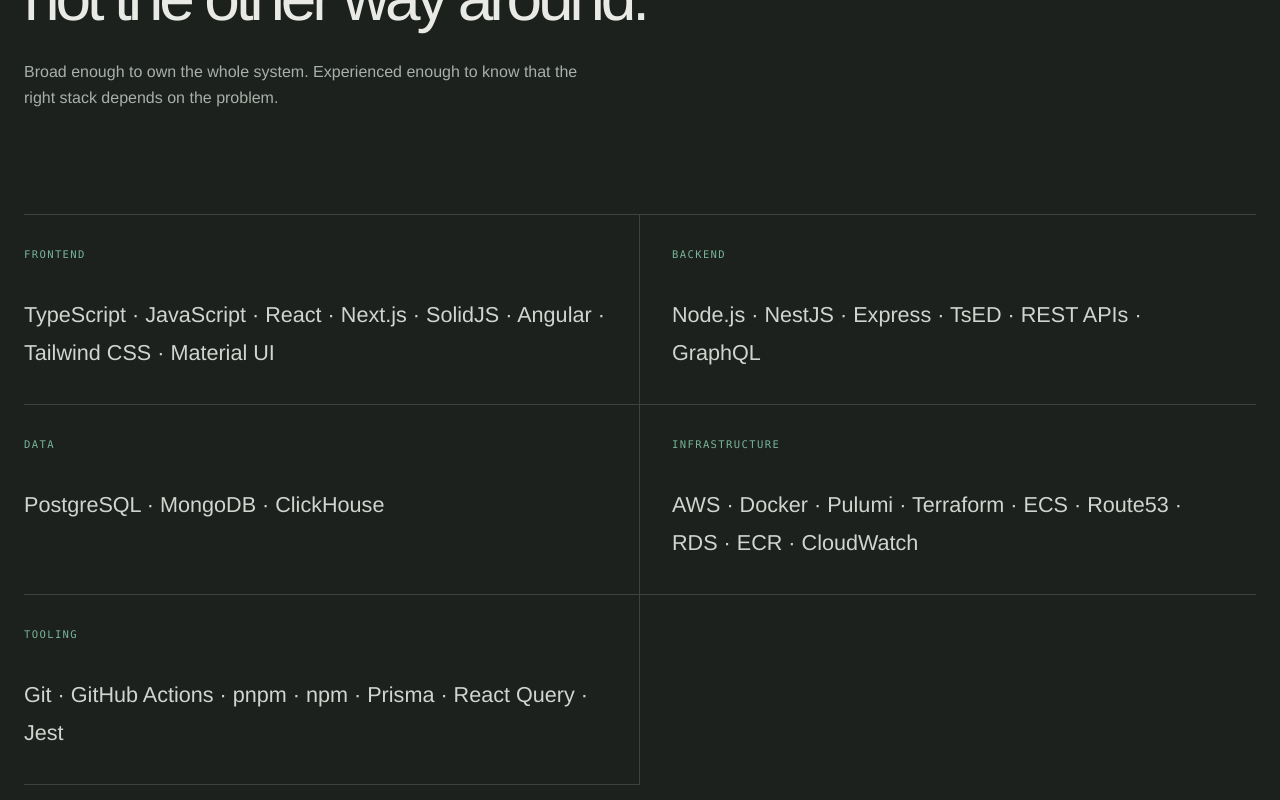
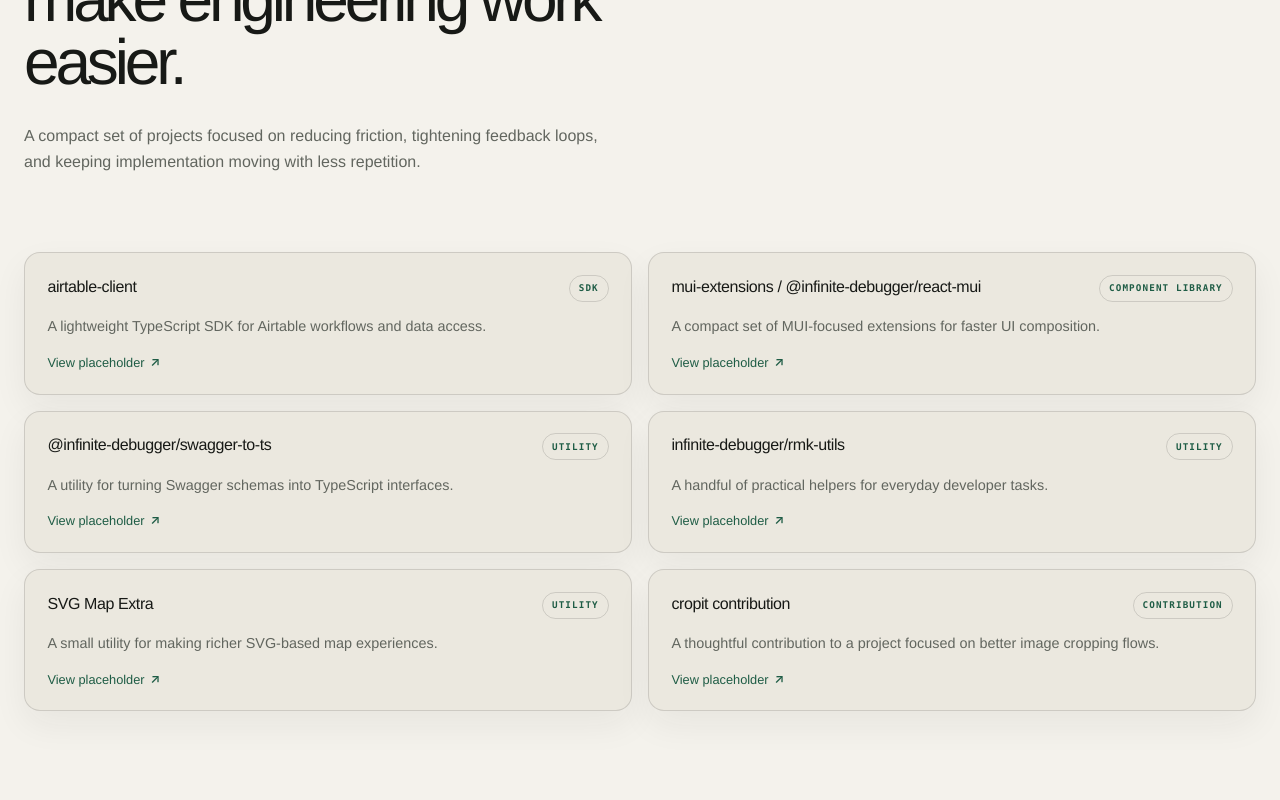
Before and after one commit to rmkasendwa/rmkasendwa, a Next.js app: page / in a window 1280 px wide. Shown: the part 5480-6280 px from the top of the page. Built offline with nearby package versions, Linux system fonts and the light colour scheme; no server answers.

Commit message:
Add open source tools section with project details and descriptions

```diff
--- a/app/globals.css
+++ b/app/globals.css
@@ -342,6 +342,7 @@ a {
 .philosophy,
 .capabilities,
 .selected-work,
+.open-source,
 .technology,
 .approach {
   padding-block: clamp(7rem, 13vw, 12rem);
@@ -407,6 +408,86 @@ a {
 
 .selected-work {
   border-top: 1px solid var(--line);
+}
+
+.open-source {
+  border-top: 1px solid var(--line);
+  padding-block: clamp(7rem, 13vw, 12rem);
+}
+
+.open-source-grid {
+  margin-top: clamp(3rem, 6vw, 5rem);
+  display: grid;
+  grid-template-columns: repeat(2, minmax(0, 1fr));
+  gap: 1rem;
+}
+
+.open-source-card {
+  min-height: 100%;
+  padding: 1.35rem 1.4rem;
+  display: flex;
+  flex-direction: column;
+  gap: 0.85rem;
+  border: 1px solid var(--line);
+  border-radius: 1rem;
+  background: var(--paper-deep);
+  box-shadow: var(--card-shadow);
+  transition:
+    transform 220ms ease,
+    background 220ms ease;
+}
+
+.open-source-card:hover {
+  transform: translateY(-3px);
+  background: var(--card-hover);
+}
+
+.tool-heading {
+  display: flex;
+  justify-content: space-between;
+  align-items: start;
+  gap: 0.8rem;
+}
+
+.tool-heading h3 {
+  margin: 0;
+  font-size: 1rem;
+  font-weight: 560;
+  letter-spacing: -0.025em;
+}
+
+.tool-type {
+  padding: 0.35rem 0.55rem;
+  border: 1px solid var(--line);
+  border-radius: 999px;
+  color: var(--accent);
+  font-family: var(--font-mono);
+  font-size: 0.58rem;
+  font-weight: 600;
+  letter-spacing: 0.12em;
+  text-transform: uppercase;
+  white-space: nowrap;
+}
+
+.tool-description {
+  margin: 0;
+  color: var(--muted);
+  font-size: 0.9rem;
+  line-height: 1.65;
+}
+
+.tool-link {
+  margin-top: auto;
+  display: inline-flex;
+  align-items: center;
+  gap: 0.35rem;
+  color: var(--accent);
+  font-size: 0.8rem;
+  font-weight: 560;
+}
+
+.tool-link span:last-child {
+  transform: translateY(-1px);
 }
 
 .selected-work-intro {
@@ -838,6 +919,7 @@ blockquote p {
   .philosophy,
   .capabilities,
   .selected-work,
+  .open-source,
   .technology,
   .approach {
     padding-block: 6rem;
--- a/app/page.tsx
+++ b/app/page.tsx
@@ -134,6 +134,49 @@ const selectedWork = [
       'Notifications',
       'Product design',
     ],
+  },
+];
+
+const openSourceTools = [
+  {
+    name: 'airtable-client',
+    description:
+      'A lightweight TypeScript SDK for Airtable workflows and data access.',
+    type: 'SDK',
+    link: '#',
+  },
+  {
+    name: 'mui-extensions / @infinite-debugger/react-mui',
+    description:
+      'A compact set of MUI-focused extensions for faster UI composition.',
+    type: 'Component library',
+    link: '#',
+  },
+  {
+    name: '@infinite-debugger/swagger-to-ts',
+    description:
+      'A utility for turning Swagger schemas into TypeScript interfaces.',
+    type: 'Utility',
+    link: '#',
+  },
+  {
+    name: 'infinite-debugger/rmk-utils',
+    description: 'A handful of practical helpers for everyday developer tasks.',
+    type: 'Utility',
+    link: '#',
+  },
+  {
+    name: 'SVG Map Extra',
+    description: 'A small utility for making richer SVG-based map experiences.',
+    type: 'Utility',
+    link: '#',
+  },
+  {
+    name: 'cropit contribution',
+    description:
+      'A thoughtful contribution to a project focused on better image cropping flows.',
+    type: 'Contribution',
+    link: '#',
   },
 ];
 
@@ -466,6 +509,34 @@ export default async function Home() {
         </section>
 
         <section
+          className="open-source page-shell"
+          aria-labelledby="open-source-title"
+        >
+          <SectionIntro
+            eyebrow="Open source & developer tools"
+            title="Tools and libraries built to make engineering work easier."
+            copy="A compact set of projects focused on reducing friction, tightening feedback loops, and keeping implementation moving with less repetition."
+          />
+          <div className="open-source-grid">
+            {openSourceTools.map((tool) => (
+              <article className="open-source-card" key={tool.name}>
+                <div className="tool-heading">
+                  <h3>{tool.name}</h3>
+                  <span className="tool-type">{tool.type}</span>
+                </div>
+                <p className="tool-description">{tool.description}</p>
+                {tool.link ? (
+                  <a className="tool-link" href={tool.link}>
+                    View placeholder
+                    <span aria-hidden="true">↗</span>
+                  </a>
+                ) : null}
+              </article>
+            ))}
+          </div>
+        </section>
+
+        <section
           className="technology page-shell"
           aria-labelledby="technology-title"
         >
```
